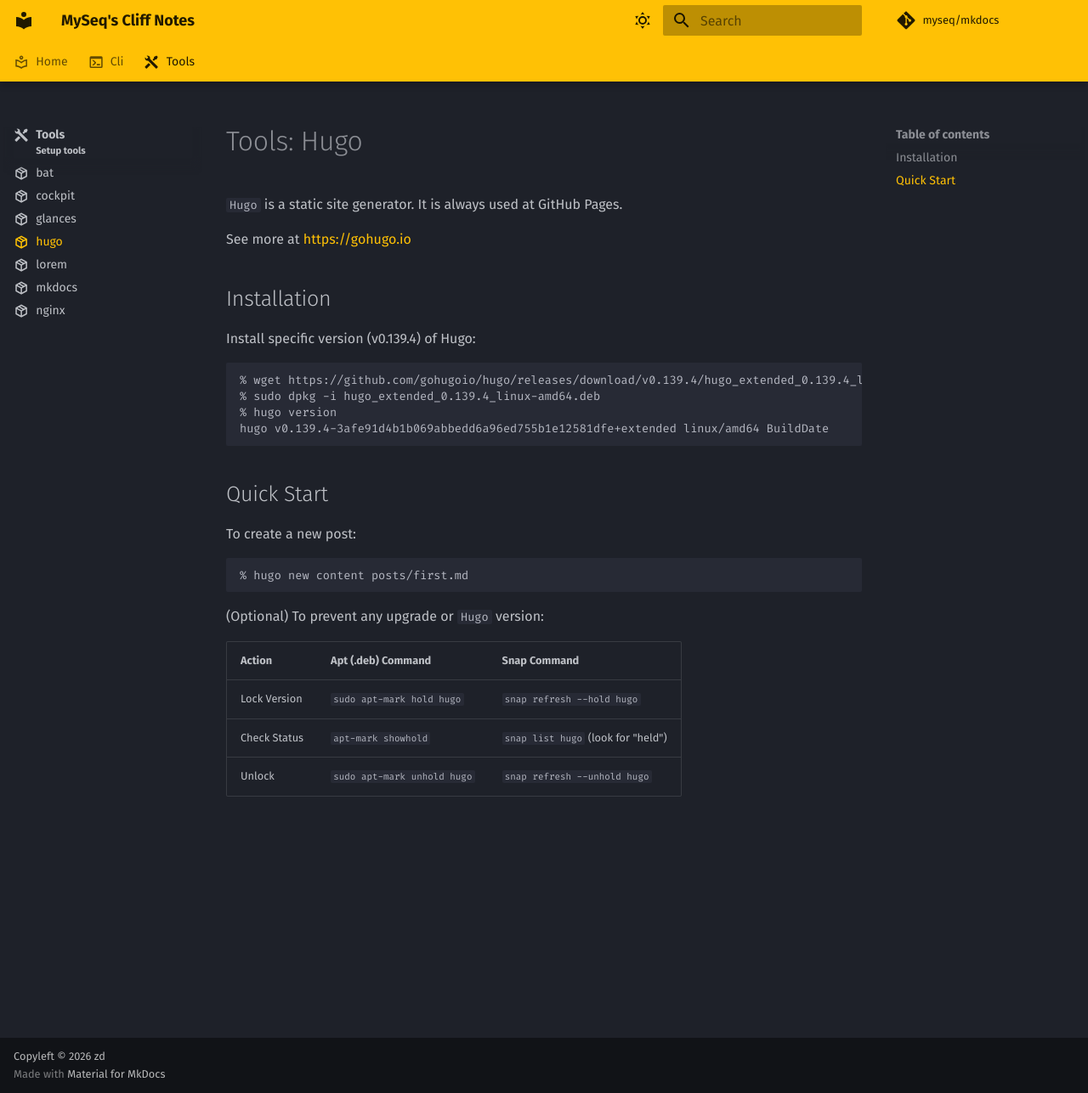
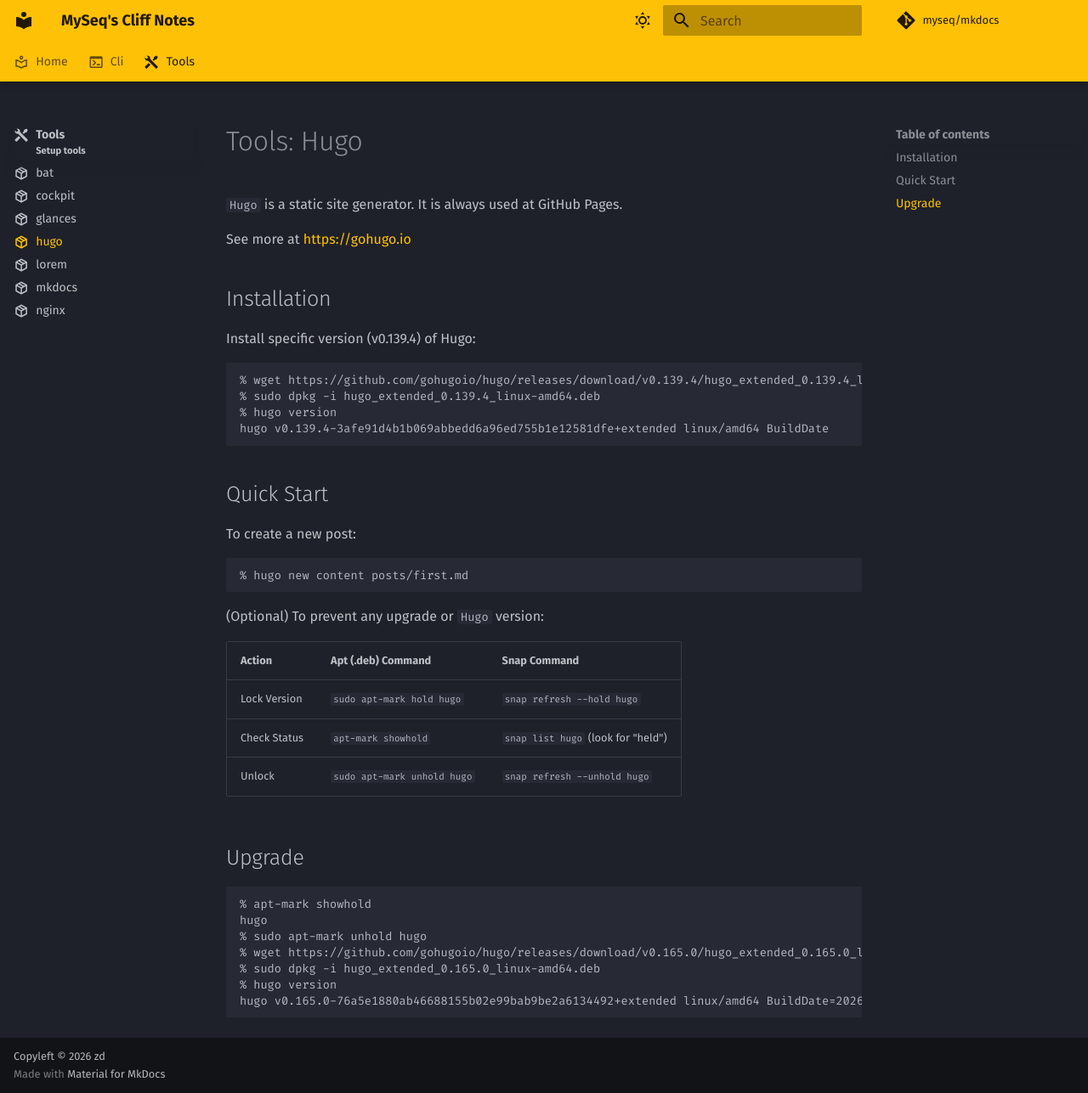
Before and after one commit to myseq/mkdocs, an MkDocs documentation site: the page built from docs/tools/hugo.md, in a window 1280 px wide and 1287 px high. Shown: the whole window at 85% size. Built offline with MkDocs 1.6.1 and Material for MkDocs 9.7.7, drawn with Linux system fonts in a browser that asks for light colours; comment, search, counter and statistics services are not loaded.

Commit message:
updated hugo cmdline.

````diff
--- a/docs/tools/hugo.md
+++ b/docs/tools/hugo.md
@@ -36,3 +36,16 @@
 | Lock Version | `sudo apt-mark hold hugo` | `snap refresh --hold hugo` |
 | Check Status | `apt-mark showhold` | `snap list hugo` (look for "held") |
 | Unlock | `sudo apt-mark unhold hugo` | `snap refresh --unhold hugo` |
+
+
+## Upgrade
+
+```
+% apt-mark showhold
+hugo
+% sudo apt-mark unhold hugo
+% wget https://github.com/gohugoio/hugo/releases/download/v0.165.0/hugo_extended_0.165.0_linux-amd64.deb
+% sudo dpkg -i hugo_extended_0.165.0_linux-amd64.deb
+% hugo version
+hugo v0.165.0-76a5e1880ab46688155b02e99bab9be2a6134492+extended linux/amd64 BuildDate=2026-08-12T14:26:28Z VendorInfo=gohugoio
+```
````
